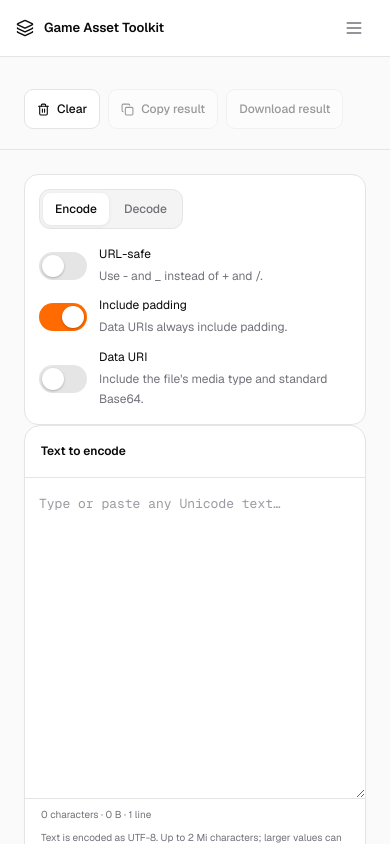
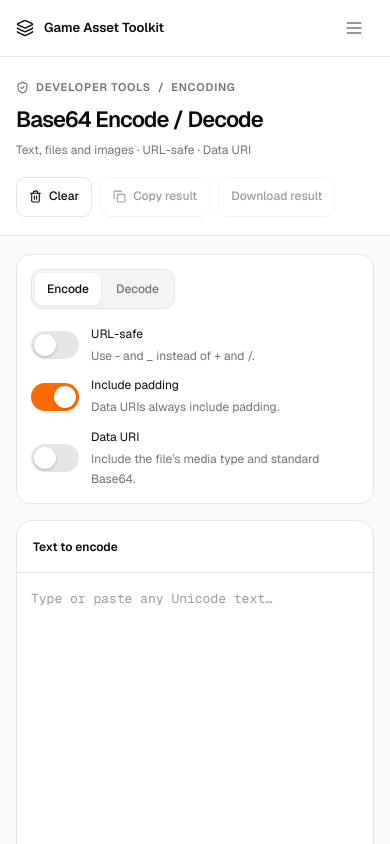
Before and after one commit to naralapraneeth11/game-asset, a Next.js app in the folder game-asset-toolkit/: page /tools/dev/base64 in a window 390 px wide. Shown: the top 844 px of the page. Built offline with nearby package versions, Linux system fonts and the light colour scheme; no server answers.

Commit message:
Enhance ToolShell with toolId and related tools
Refactor ToolShell component to include toolId and related tools logic.

```diff
--- a/game-asset-toolkit/src/components/dev/ToolShell.tsx
+++ b/game-asset-toolkit/src/components/dev/ToolShell.tsx
@@ -1,43 +1,22 @@
 "use client";
 
-import { ReactNode } from "react";
-import { cn } from "@/lib/utils";
+import type { ReactNode } from "react";
+import Link from "next/link";
+import { ShieldCheck } from "lucide-react";
+import { tools } from "@/lib/tools";
+import s from "./dev.module.css";
 
-interface ToolShellProps {
-  title: string;
-  description?: string;
-  children: ReactNode;
-  actions?: ReactNode;
-  className?: string;
+export interface ToolShellProps { toolId?: string; title?: string; description?: string; children: ReactNode; actions?: ReactNode; onClear?: () => void; onProcess?: () => void; className?: string; }
+
+export function ToolShell({ toolId, title, description, children, actions, onClear, onProcess, className = "" }: ToolShellProps) {
+  const tool = tools.find((item) => item.id === toolId);
+  const related = tools.filter((item) => item.category === "developer" && item.id !== toolId).filter((item) => item.group === tool?.group).slice(0, 3);
+  return <section className={`${s.shell} ${className}`} aria-label={title || tool?.name || "Developer tool"} onKeyDown={(event) => {
+    if (event.nativeEvent.isComposing) return;
+    if ((event.metaKey || event.ctrlKey) && event.key === "Enter" && onProcess) { event.preventDefault(); onProcess(); }
+    if (event.key === "Escape" && onClear && !event.defaultPrevented) { event.preventDefault(); onClear(); }
+  }}>
+    <header className={s.header}><div className={s.headerInner}><div><div className={s.eyebrow}><ShieldCheck size={13} aria-hidden />Developer tools<span aria-hidden> / </span>{tool?.group || "Workspace"}</div><h1 className={s.title}>{title || tool?.name || "Developer tool"}</h1><p className={s.description}>{description ?? tool?.description}</p></div>{actions}</div></header>
+    <div className={s.body}>{children}<footer className={s.footer}><p className={s.muted}>Processed on your device. Inputs are never saved.{onProcess ? " ⌘ / Ctrl + Enter to run." : ""}{onClear ? " Esc to clear." : ""}</p><nav className={s.related} aria-label="Related developer tools">{related.map((item) => <Link key={item.id} href={item.href}>{item.shortName}</Link>)}<Link href="/tools/dev">All developer tools →</Link></nav></footer></div>
+  </section>;
 }
-
-export function ToolShell({
-  title,
-  description,
-  children,
-  actions,
-  className,
-}: ToolShellProps) {
-  return (
-    <div className={cn("flex min-h-full flex-col", className)}>
-      <div className="border-b border-border px-6 py-5 sm:px-8">
-        <div className="flex flex-col gap-3 sm:flex-row sm:items-start sm:justify-between">
-          <div>
-            <h1 className="text-xl font-semibold tracking-tight text-foreground">
-              {title}
-            </h1>
-            {description && (
-              <p className="mt-1 max-w-2xl text-sm text-muted-foreground">
-                {description}
-              </p>
-            )}
-          </div>
-          {actions && (
-            <div className="flex flex-wrap items-center gap-2">{actions}</div>
-          )}
-        </div>
-      </div>
-      <div className="flex-1 px-6 py-6 sm:px-8">{children}</div>
-    </div>
-  );
-}
```
